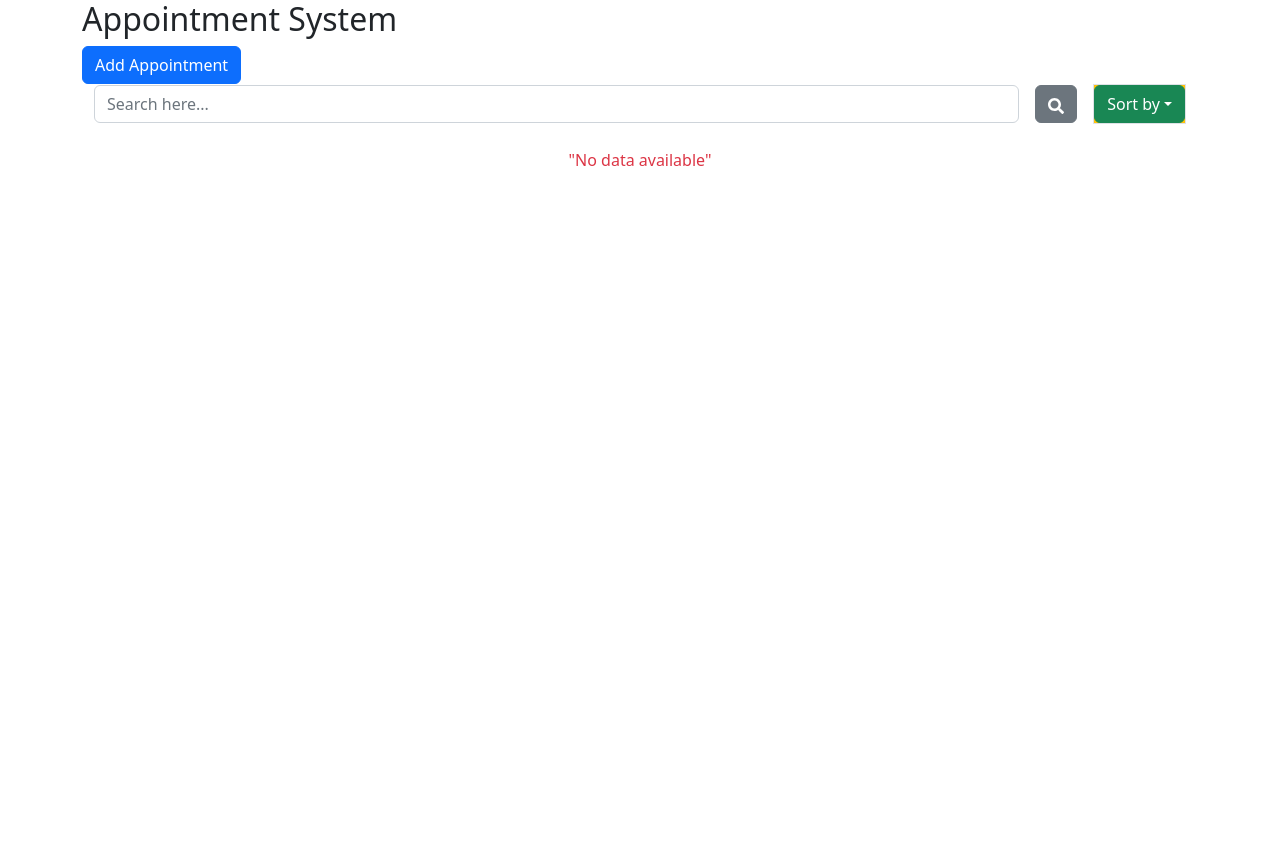
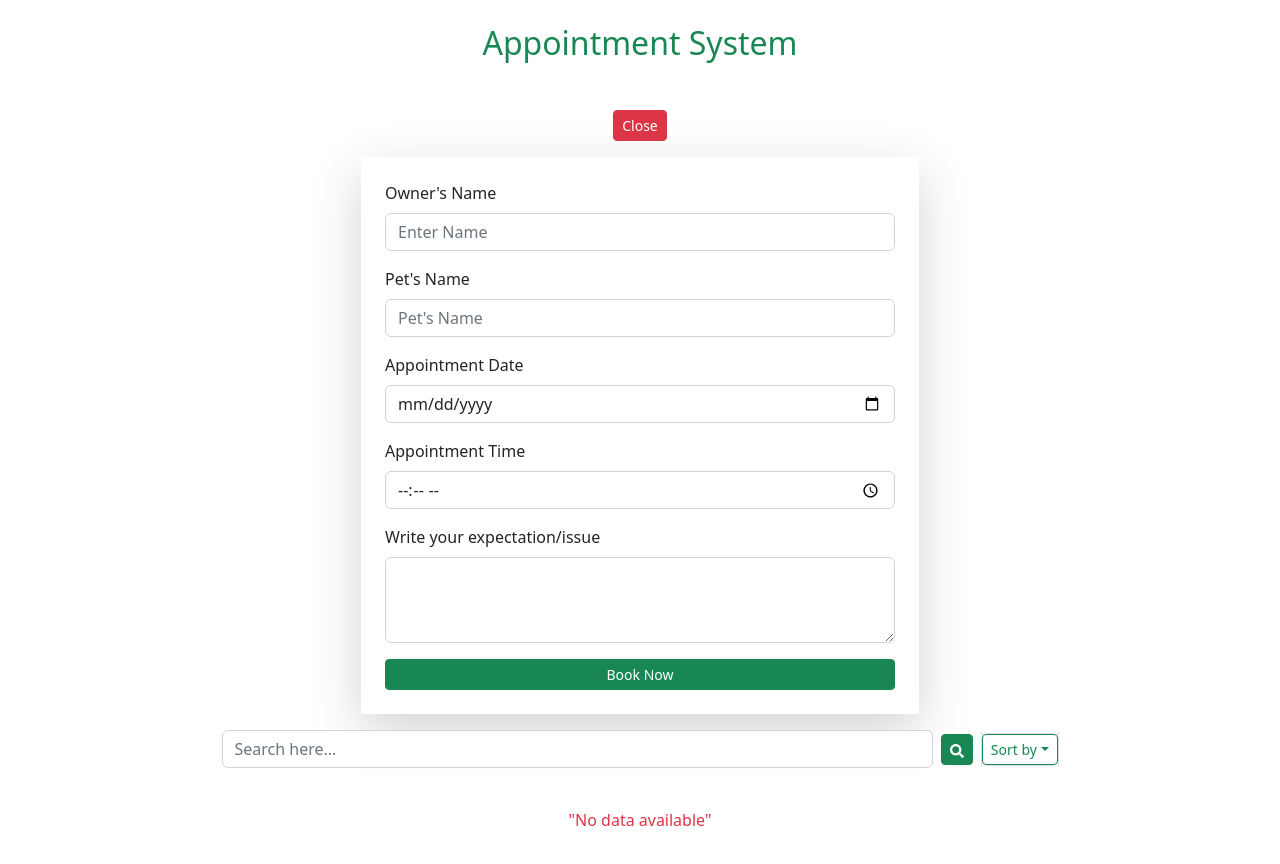
Before and after one commit to SushmaGurung/appointmentSystem, a React (Create React App) app: page / in a window 1280 px wide. Shown: the top 864 px of the page. Before the commit the page ends 800 px from the top, so only its background shows below. Built offline with nearby package versions, Linux system fonts and the light colour scheme.

Commit message:
add search bar and functionality
form customization

```diff
--- a/src/App.js
+++ b/src/App.js
@@ -2,11 +2,9 @@ import { useEffect, useState } from "react";
 import "./App.css";
 import Lists from "./Components/lists";
 import Search from "./Components/search";
-import Button from "react-bootstrap/Button";
-import Form from "react-bootstrap/Form";
+import FormData from "./Components/FormData";
 
 function App() {
-
   const getLocalStorageItems = () => {
     let list = localStorage.getItem("lists");
     if (list) {
@@ -108,91 +106,39 @@ function App() {
 
   return (
     <div className="container">
-         <h2>Appointment System</h2>
+      <h2 className="py-4 text-center text-success">Appointment System</h2>
 
-        <Button variant="primary" onClick={() => setShow(!show)}>
-          Add Appointment
-        </Button>
-        {show && (
-          <Form>
-            <Form.Group className="mb-3" controlId="formBasicEmail">
-              <Form.Label>Owner's Name</Form.Label>
-              <Form.Control
-                type="text"
-                placeholder="Enter Name"
-                required
-                value={owner}
-                onChange={(e) => {
-                  setOwner(e.target.value);
-                }}
+      {/* form component */}
+      <FormData
+        show={show}
+        setShow={setShow}
+        setOwner={setOwner}
+        owner={owner}
+        pet={pet}
+        setPet={setPet}
+        date={date}
+        setDate={setDate}
+        time={time}
+        setTime={setTime}
+        notes={notes}
+        setNotes={setNotes}
+        handleSubmit = {handleSubmit}
       />
-            </Form.Group>
-
-            <Form.Group className="mb-3" controlId="formBasicPassword">
-              <Form.Label>Pet's Name</Form.Label>
-              <Form.Control
-                type="text"
-                placeholder="Pet's Name"
-                required
-                value={pet}
-                onChange={(e) => {
-                  setPet(e.target.value);
-                }}
-              />
-            </Form.Group>
-
-            <Form.Group className="mb-3" controlId="formBasicCheckbox">
-              <Form.Label>Appointment Date</Form.Label>
-              <Form.Check
-                type="date"
-                required
-                value={date}
-                onChange={(e) => {
-                  setDate(e.target.value);
-                }}
-              />
-            </Form.Group>
-
-            <Form.Group className="mb-3" controlId="formBasicCheckbox">
-              <Form.Label>Appointment Time</Form.Label>
-              <Form.Check
-                type="time"
-                required
-                value={time}
-                onChange={(e) => {
-                  setTime(e.target.value);
-                }}
-              />
-            </Form.Group>
-            <Form.Group
-              className="mb-3"
-              controlId="exampleForm.ControlTextarea1"
-            >
-              <Form.Label>Example textarea</Form.Label>
-              <Form.Control
-                as="textarea"
-                rows={3}
-                value={notes}
-                onChange={(e) => {
-                  setNotes(e.target.value);
-                }}
-              />
-            </Form.Group>
-            {/* <p className="text-success">{msg}</p> */}
-
-            <Button variant="primary" onClick={handleSubmit}>
-              Book Now
-            </Button>
-          </Form>
-        )}
 
       {/* Search component */}
-       <Search search = {search} setQuery={setQuery} query= {query} ascendingList = {ascendingList} descendingList = {descendingList} sortOwnerList = {sortOwnerList} sortPetList = {sortPetList}/>
-
+      <Search
+        search={search}
+        setQuery={setQuery}
+        query={query}
+        ascendingList={ascendingList}
+        descendingList={descendingList}
+        sortOwnerList={sortOwnerList}
+        sortPetList={sortPetList}
+      />
 
       {/* lists component*/}
-      {lists && lists.length > 0 && lists != undefined
-        ? lists
+      {lists && lists.length > 0 && lists != undefined ? (
+        lists
           .filter((list) => {
             if (query == "") {
               return list;
@@ -214,7 +160,9 @@ function App() {
               deleteList={deleteList}
             />
           ))
-        :  ( <p className="text-danger text-center py-4">"No data available"</p>)}
+      ) : (
+        <p className="text-danger text-center py-4">"No data available"</p>
+      )}
     </div>
   );
 }
--- /dev/null
+++ b/src/Components/FormData.js
@@ -0,0 +1,123 @@
+import React from "react";
+import Button from "react-bootstrap/Button";
+import Form from "react-bootstrap/Form";
+import "./formdata.css";
+
+const FormData = ({
+  show,
+  setShow,
+  owner,
+  setOwner,
+  pet,
+  setPet,
+  date,
+  setDate,
+  time,
+  setTime,
+  notes,
+  setNotes,
+  handleSubmit,
+}) => {
+  return (
+        <div className="w-50 mx-auto">
+          <div className="text-center">
+      {show ? (
+        <Button
+          variant="success"
+          className="m-3 align-center"
+          size="sm"
+          onClick={() => setShow(!show)}
+        >
+          Click to Register
+        </Button>
+      ) : (
+        <Button variant="danger" className="m-3 " size="sm" onClick={() => setShow(!show)}>
+          Close
+        </Button>
+      )}
+          </div>
+
+      {!show && (
+          <Form className=" shadow-lg p-4 ">
+            <Form.Group className="mb-3" controlId="formBasicEmail">
+              <Form.Label>Owner's Name</Form.Label>
+              <Form.Control
+                type="text"
+                placeholder="Enter Name"
+                required
+                value={owner}
+                onChange={(e) => {
+                  setOwner(e.target.value);
+                }}
+              />
+            </Form.Group>
+
+            <Form.Group className="mb-3" controlId="formBasicPassword">
+              <Form.Label>Pet's Name</Form.Label>
+              <Form.Control
+                type="text"
+                placeholder="Pet's Name"
+                required
+                value={pet}
+                onChange={(e) => {
+                  setPet(e.target.value);
+                }}
+              />
+            </Form.Group>
+
+            <Form.Group className="mb-3" controlId="formBasicCheckbox">
+              <Form.Label>Appointment Date</Form.Label>
+              <Form.Control
+                type="date"
+                required
+                value={date}
+                onChange={(e) => {
+                  setDate(e.target.value);
+                }}
+              />
+            </Form.Group>
+
+            <Form.Group className="mb-3" controlId="formBasicCheckbox">
+              <Form.Label>Appointment Time</Form.Label>
+              <Form.Control
+                type="time"
+                required
+                value={time}
+                onChange={(e) => {
+                  setTime(e.target.value);
+                }}
+              />
+            </Form.Group>
+            <Form.Group
+              className="mb-3"
+              controlId="exampleForm.ControlTextarea1"
+            >
+              <Form.Label> Write your expectation/issue</Form.Label>
+              <Form.Control
+                as="textarea"
+                rows={3}
+                value={notes}
+                onChange={(e) => {
+                  setNotes(e.target.value);
+                }}
+              />
+            </Form.Group>
+            {/* <p className="text-success">{msg}</p> */}
+
+            <div className ="text-center">
+              <Button
+                className="w-100"
+                variant="success"
+                size="sm"
+                onClick={handleSubmit}
+              >
+                Book Now
+              </Button>
+            </div>
+          </Form>
+      )}
+      </div>
+  );
+};
+
+export default FormData;
--- a/src/Components/lists.css
+++ /dev/null
@@ -1 +0,0 @@
-/* .sort((a,b) => a.ownerName.localeCompare(b.ownerName)) */
--- a/src/Components/lists.js
+++ b/src/Components/lists.js
@@ -15,6 +15,7 @@ const Lists = (props) => {
     <div key={props.id}>
     <Container>
       <Row >
+
         <Card>
         <Col sm={8}>
       <Card.Header>{props.ownerName}</Card.Header>
--- a/src/Components/search.js
+++ b/src/Components/search.js
@@ -21,19 +21,19 @@ const Search = ({
   sortPetList,
 }) => {
   return (
-    <Stack direction="horizontal" className="container" gap={3}>
+    <Stack direction="horizontal" className="my-3 mx-auto w-75" gap={2}>
       <Form.Control
         className="me-auto"
         placeholder="Search here..."
         value={query}
         onChange={(e) => setQuery(e.target.value)}
       />
-      <Button variant="secondary" onClick={search.search} title="Search">
+      <Button variant="success" size="sm" onClick={search.search} title="Search">
         <FaSearch />
       </Button>
-      <div className="bg-warning border">
-        <Dropdown>
-          <Dropdown.Toggle variant="success" id="dropdown-basic">
+      <div className="border">
+        <Dropdown >
+          <Dropdown.Toggle variant="outline-success" size= "sm" id="dropdown-basic">
             Sort by
           </Dropdown.Toggle>
 
```
Also changed, not shown: src/Components/formdata.css (added), src/Components/search.css (deleted). Lines whose indentation alone changed are shown as unchanged.
